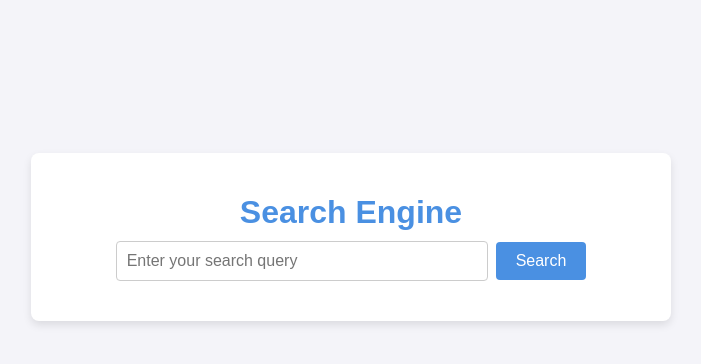
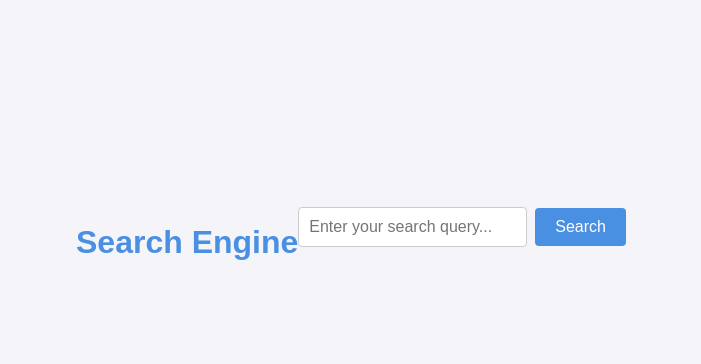
Before and after one commit to Zilean12/Search-Engine, a Flask app: page / in a window 1280 px wide. Shown: the part 163-527 px from the top of the page, without its empty margins (289-990 px from the left). Run offline with Flask 3, Linux system fonts and the light colour scheme; parts of the project's set-up code (start-up, migrations or seed data) failed here and were passed over.

Commit message:
Update index.html

```diff
--- a/templates/index.html
+++ b/templates/index.html
@@ -3,36 +3,42 @@
 <head>
     <meta charset="UTF-8">
     <meta name="viewport" content="width=device-width, initial-scale=1.0">
-    <title>Simple Search Engine</title>
-    <link rel="stylesheet" href="{{ url_for('static', filename='style.css') }}">
+    <title>Search Engine</title>
+    <link rel="stylesheet" href="static/style.css">
 </head>
 <body>
-    <div class="container">
     <h1>Search Engine</h1>
-        <form method="POST">
-            <input type="text" name="query" placeholder="Enter your search query" value="{{ query_text }}" required>
-            <button type="submit">Search</button>
+
+    <form class="search-form" method="POST">
+        <input type="text" name="query" class="search-input" value="{{ query_text }}" placeholder="Enter your search query...">
+        <button type="submit" class="search-button">Search</button>
     </form>
 
-        {% if query_text %}
-        <p class="query-text">Showing results for: <strong>{{ query_text }}</strong></p>
+    {% if corrections_made %}
+    <div class="corrections">
+        <p>Did you mean: {{ corrections_made|join(', ') }}</p>
+    </div>
+    {% endif %}
+
+    {% if search_time is not none %}
+    <div class="search-stats">
+        <p>Search completed in <span class="search-time">{{ search_time }} ms</span></p>
+    </div>
     {% endif %}
 
     {% if results %}
-        <h2>Search Results</h2>
-        <ul class="results-list">
-            {% for doc_id, doc_text, score in results %}
-            <li class="result-item">
-                <strong>{{ doc_id }}</strong>: {{ doc_text }}<br>
-                <span class="score">Cosine Similarity Score: {{ score }}</span>
-            </li>
+    <div class="results">
+        {% for doc_id, text, score in results %}
+        <div class="result">
+            <div class="doc-id">{{ doc_id }}</div>
+            <div class="text">{{ text | safe }}</div>
+            <div class="score">Relevance Score: {{ "%.4f"|format(score) }}</div>
+        </div>
         {% endfor %}
-        </ul>
-        {% else %}
-            {% if query_text %}
+    </div>
+    {% elif query_text %}
     <p class="no-results">No results found for "<strong>{{ query_text }}</strong>". Please try another query.</p>
     {% endif %}
-        {% endif %}
-    </div>
+
 </body>
 </html>
```
Lines whose indentation alone changed are shown as unchanged.
